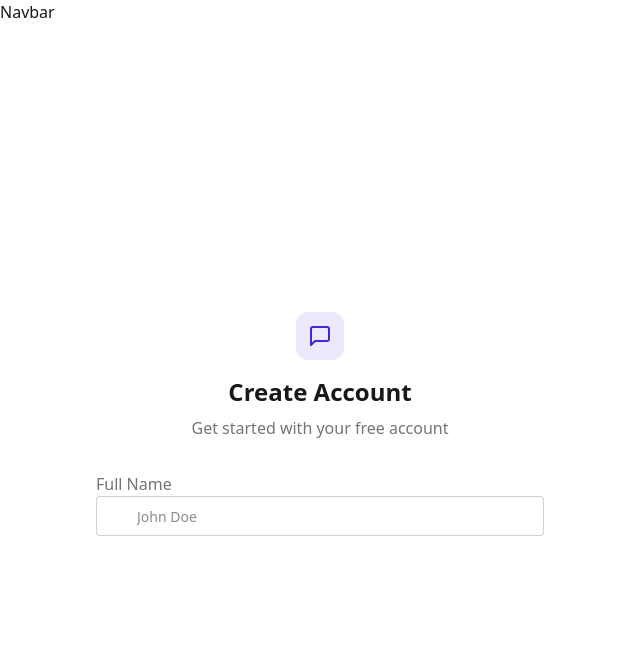
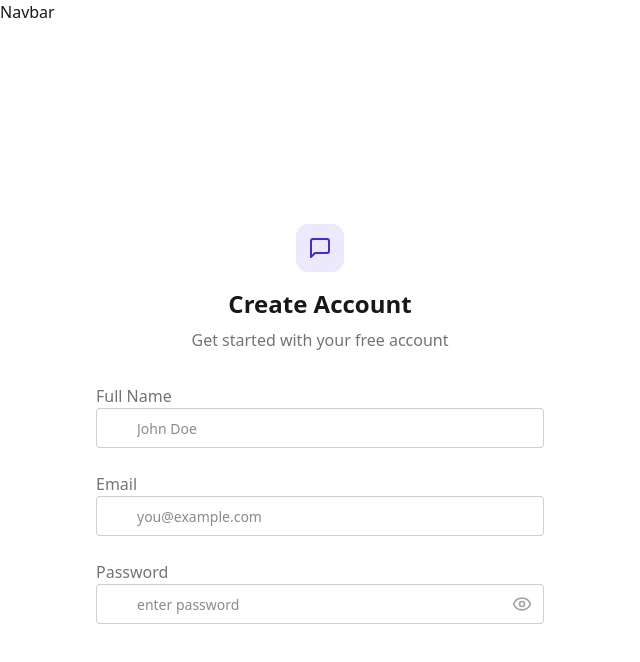
Before and after one commit to xml-sem2/Chatty_ChatApp, a React (Vite) app in the folder frontend/: page /signup in a window 1280 px wide. Shown: the top 662 px of the page, without its empty margins (0-640 px from the left). Built offline with nearby package versions, Linux system fonts and the light colour scheme; no server answers.

Commit message:
Update form component

```diff
--- a/frontend/src/pages/SignUpPage.jsx
+++ b/frontend/src/pages/SignUpPage.jsx
@@ -2,7 +2,7 @@
 
 import { useState } from 'react';
 import { useAuthStore } from '../store/useAuthStore';
-import { MessageSquare,User } from 'lucide-react';
+import { EyeOff, Mail, MessageSquare,User,Eye,Lock } from 'lucide-react';
 const SignUpPage = () => {
 
   const [showPassword,setShowPassword] = useState(false);
@@ -56,6 +56,52 @@
               </div>
             </div>
 
+            <div className="form-control">
+              <label className="label">
+                <span className="label-text font-medium">Email</span>
+              </label>
+              <div className="relative">
+                <div className="absolute inset-y-0 left-0 pl-3 flex items-center pointer-events-none">
+                  <Mail className="size-5 text-base-content/40" />
+                </div>
+                <input
+                  type="email"
+                  className={`input input-bordered w-full pl-10`}
+                  placeholder="you@example.com"
+                  value={formData.email}
+                  onChange={(e) => setFormData({ ...formData, email: e.target.value })}
+                />
+              </div>
+            </div>
+
+            <div className="form-control">
+              <label className="label">
+                <span className="label-text font-medium">Password</span>
+              </label>
+              <div className="relative">
+                <div className="absolute inset-y-0 left-0 pl-3 flex items-center pointer-events-none">
+                  <Lock className="size-5 text-base-content/40" />
+                </div>
+                <input
+                  type={showPassword?"text":"password"}
+                  className={`input input-bordered w-full pl-10`}
+                  placeholder="enter password"
+                  value={formData.password}
+                  onChange={(e) => setFormData({ ...formData, password: e.target.value })}
+                />
+                <button
+                type = "button"
+                onClick={() => setShowPassword(!showPassword)}
+                 className="absolute inset-y-0 right-0 pr-3 flex items-center"
+                >
+                  {showPassword ? (
+                    <EyeOff className='size-5 text-base-content/40'/>
+                  ) : (
+                    <Eye className = 'size-5 text-base-content/40' />
+                  )}
+                </button>
+              </div>
+            </div>
         </form>
 
        </div>
```
